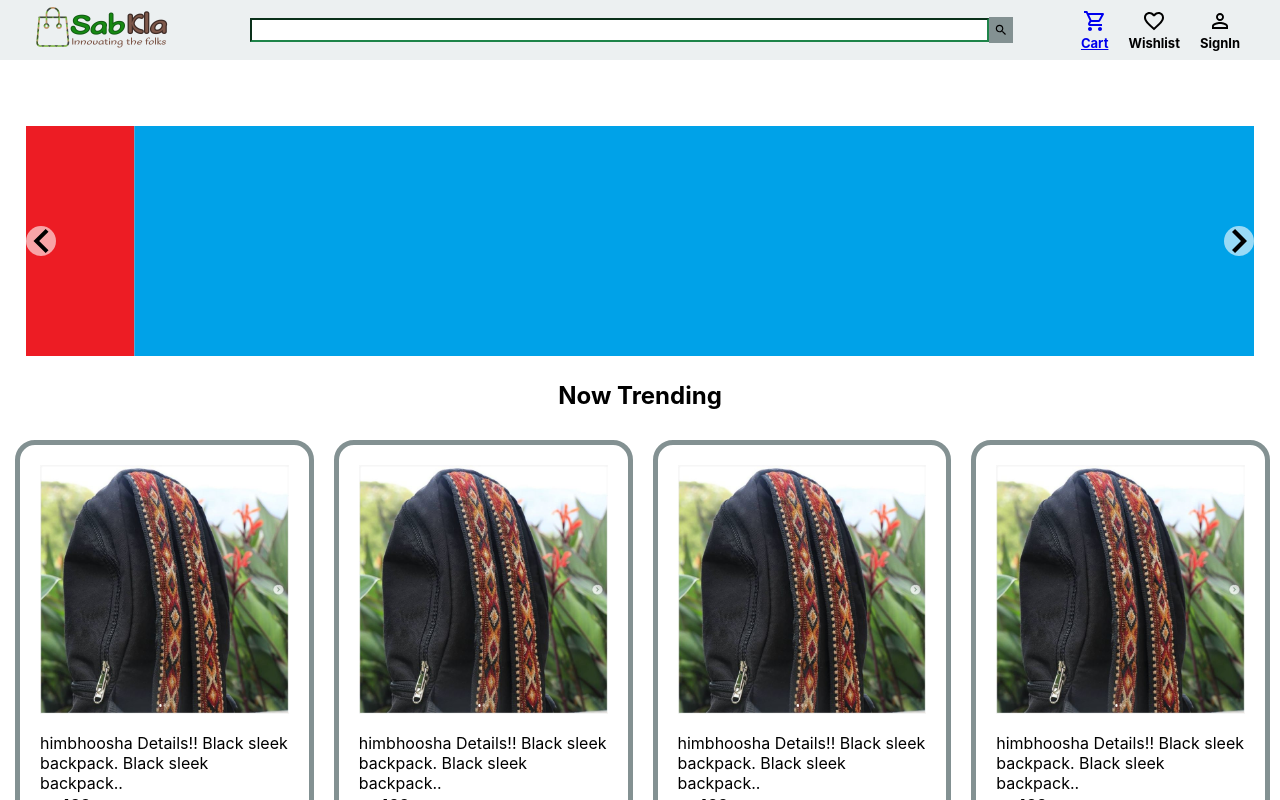
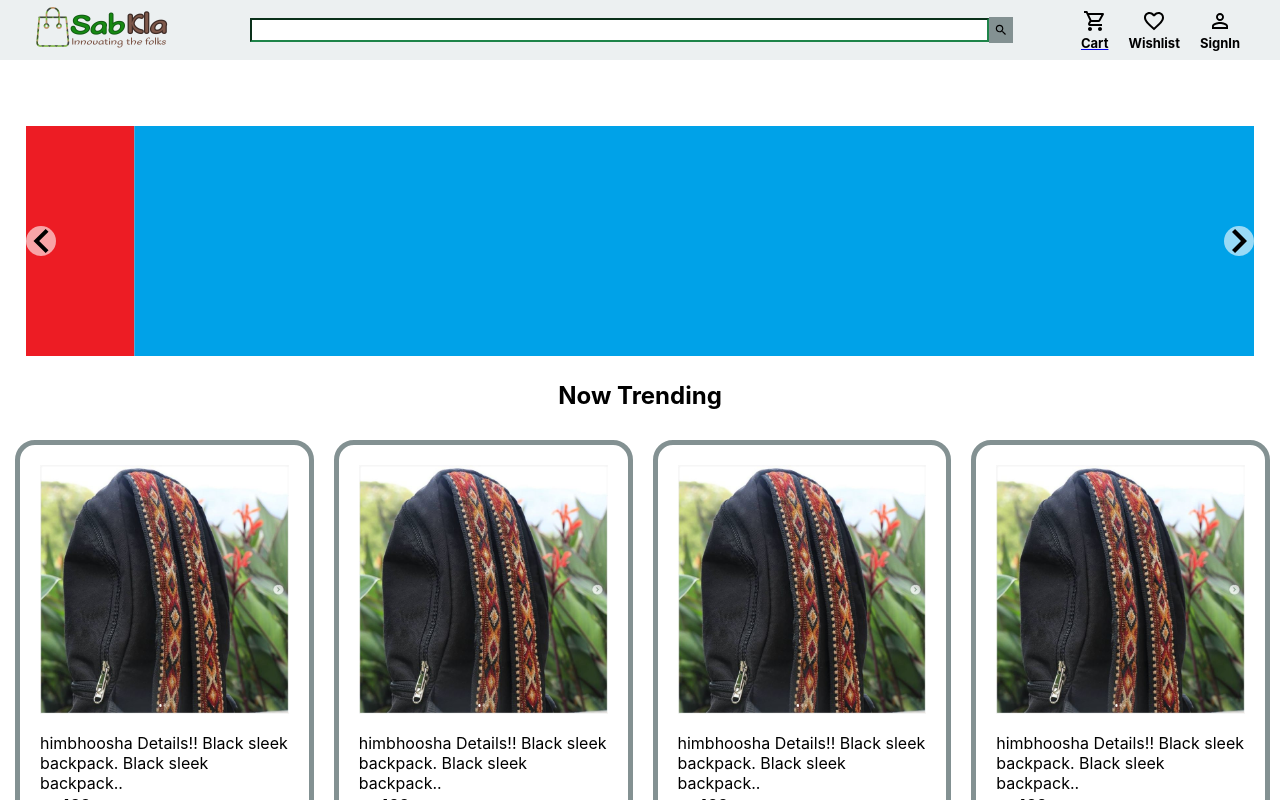
Before and after one commit to abhinandant34/sabkla, a React (Create React App) app: page / in a window 1280 px wide. Shown: the top 800 px of the page. Built offline with nearby package versions, Linux system fonts and the light colour scheme.

Commit message:
css fixes

```diff
--- a/src/Header.css
+++ b/src/Header.css
@@ -36,13 +36,15 @@
 .header__nav {
   display: flex;
   justify-content: space-evenly;
-  text-decoration: black;
+  text-decoration: none;
 }
 .header__option {
   display: flex;
   flex-direction: column;
   margin-left: 10px;
   margin-right: 10px;
+  color: black;
+  text-decoration: none;
 }
 .header__optionLineOne {
   align-self: center;
```
